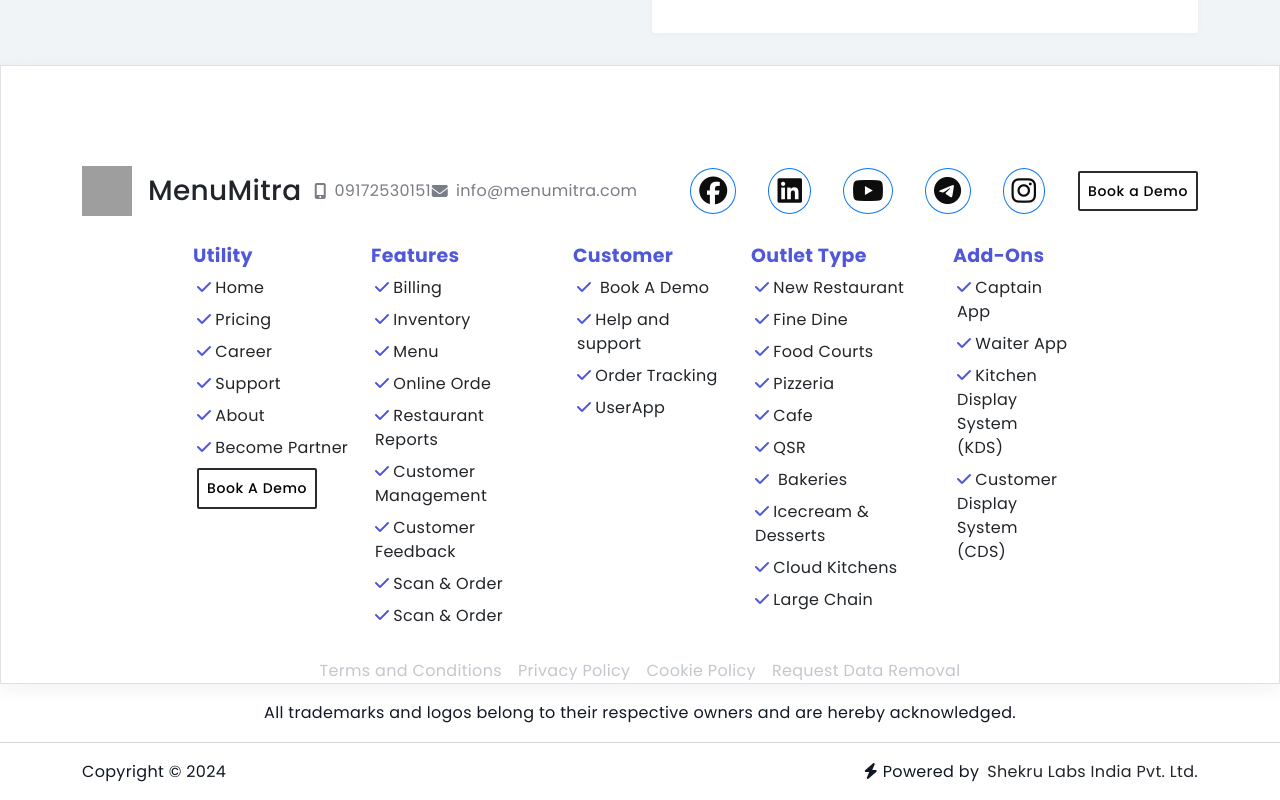
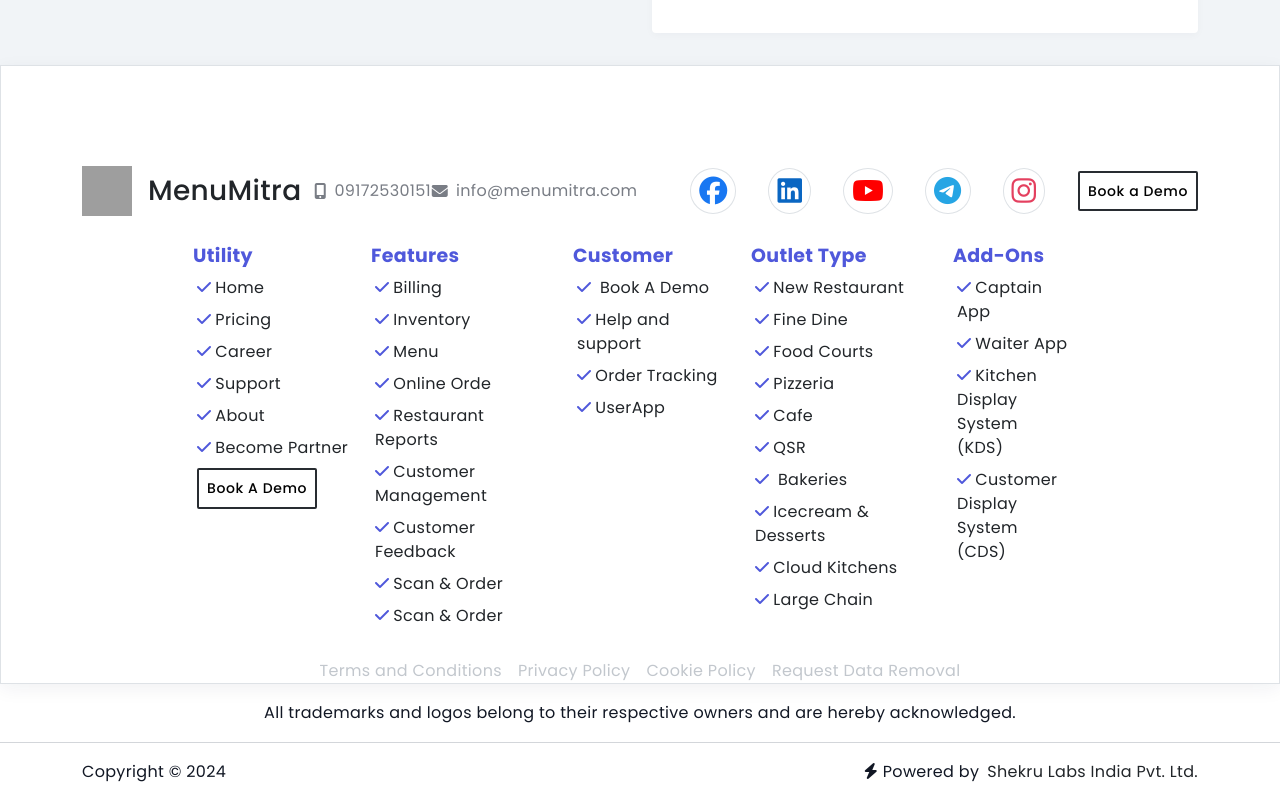
Before and after one commit to Shekru-Labs-India/menumitra_website, a React (Create React App) app: page / in a window 1280 px wide. Shown: the part 6898-7698 px from the top of the page. Built offline with nearby package versions, Linux system fonts and the light colour scheme; grey boxes are pictures that could not be loaded.

Commit message:
scoial icon to its brand color added

```diff
--- a/src/components/Footer.jsx
+++ b/src/components/Footer.jsx
@@ -53,7 +53,7 @@ const Footer = () => {
                         target="_blank"
                         rel="noreferrer"
                       >
-                        <i className="fa-brands fa-facebook fs-3 border border-primary rounded-circle p-2 mx-3"></i>
+                        <i className="fa-brands fa-facebook fs-3 border rounded-circle p-2 mx-3" style={{ color: '#1877F2', borderColor: '#1877F2' }}></i>
                       </Link>
                     </li>
                     <li>
@@ -62,7 +62,7 @@ const Footer = () => {
                         target="_blank"
                         rel="noreferrer"
                       >
-                        <i className="fa-brands fa-linkedin ms-3 fs-3 border border-primary rounded-circle p-2 mx-3"></i>
+                        <i className="fa-brands fa-linkedin ms-3 fs-3 border rounded-circle p-2 mx-3" style={{ color: '#0A66C2', borderColor: '#0A66C2' }}></i>
                       </Link>
                     </li>
                     <li>
@@ -71,7 +71,7 @@ const Footer = () => {
                         target="_blank"
                         rel="noreferrer"
                       >
-                        <i className="fa-brands fa-youtube ms-3 fs-3 border border-primary rounded-circle p-2 mx-3"></i>
+                        <i className="fa-brands fa-youtube ms-3 fs-3 border rounded-circle p-2 mx-3" style={{ color: '#FF0000', borderColor: '#FF0000' }}></i>
                       </Link>
                     </li>
                     <li>
@@ -80,7 +80,7 @@ const Footer = () => {
                         target="_blank"
                         rel="noreferrer"
                       >
-                        <i className="fa-brands fa-telegram ms-3 fs-3 border border-primary rounded-circle p-2 mx-3"></i>
+                        <i className="fa-brands fa-telegram ms-3 fs-3 border rounded-circle p-2 mx-3" style={{ color: '#26A5E4', borderColor: '#26A5E4' }}></i>
                       </Link>
                     </li>
                     <li>
@@ -89,7 +89,7 @@ const Footer = () => {
                         target="_blank"
                         rel="noreferrer"
                       >
-                        <i className="fa-brands fa-instagram ms-3 fs-3 border border-primary rounded-circle p-2 mx-3"></i>
+                        <i className="fa-brands fa-instagram ms-3 fs-3 border rounded-circle p-2 mx-3" style={{ color: '#E4405F', borderColor: '#E4405F' }}></i>
                       </Link>
                     </li>
                   </ul>
```
